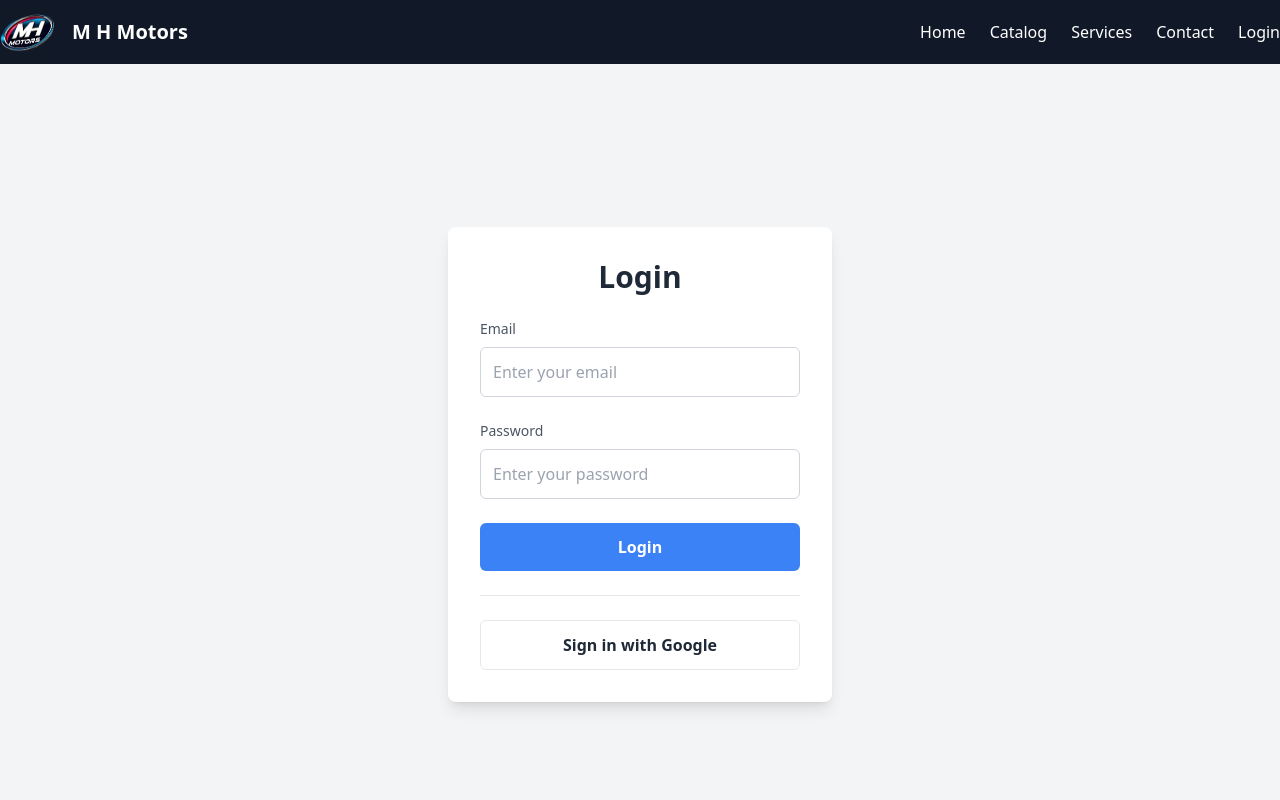
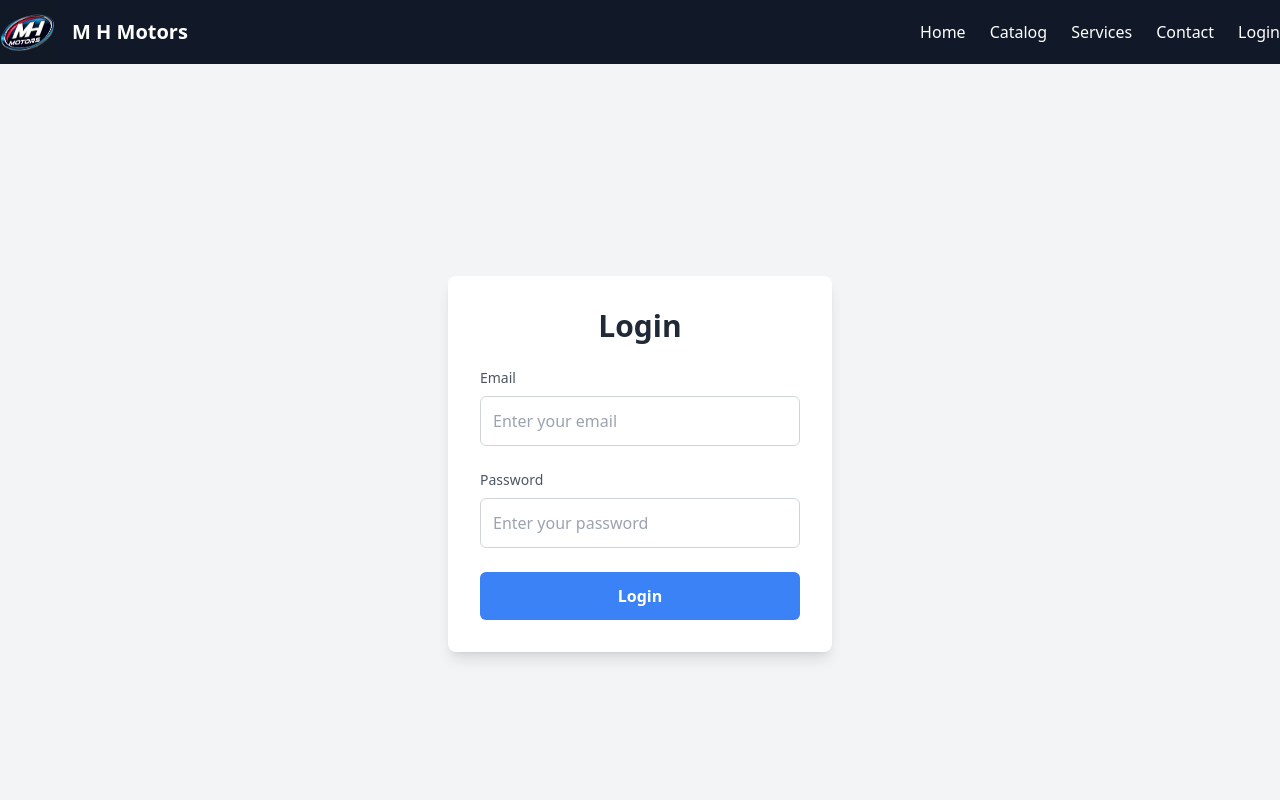
Before and after one commit to sunera321/MH-Motors-Website, a React (Vite) app: page /ownercatalog in a window 1280 px wide. Shown: the top 800 px of the page. Built offline with nearby package versions, Linux system fonts and the light colour scheme.

Commit message:
refactor: remove Google login functionality from the Login component

```diff
--- a/src/page/Loging.tsx
+++ b/src/page/Loging.tsx
@@ -1,5 +1,5 @@
 import React, { useState } from "react";
-import { signInWithEmailAndPassword, GoogleAuthProvider, signInWithPopup } from "firebase/auth";
+import { signInWithEmailAndPassword } from "firebase/auth";
 import { useNavigate } from "react-router-dom";
 import { auth } from "../../firebaseConfig"; // Path to your firebase.js
 
@@ -8,7 +8,6 @@ const Login = () => {
     const [email, setEmail] = useState("");
     const [password, setPassword] = useState("");
     const [error, setError] = useState("");
-    const provider = new GoogleAuthProvider();
 
     const handleLogin = async (e) => {
         e.preventDefault();
@@ -17,19 +16,7 @@ const Login = () => {
             navigate("/ownerdhashbord");
             alert("Login successful!");
             localStorage.setItem("token", "200135606060");
-        } catch (error) {
-            setError(error.message);
-        }
-    };
 
-    const handleGoogleLogin = async () => {
-        try {
-            const result = await signInWithPopup(auth, provider);
-            const user = result.user;
-            console.log("Google Login Successful", user);
-            navigate("/ownerdhashbord");
-            alert("Google login successful!");
-            localStorage.setItem("token", "200135606060");
         } catch (error) {
             setError(error.message);
         }
@@ -72,13 +59,7 @@ const Login = () => {
                         Login
                     </button>
                 </form>
-                <hr className="my-6" />
-                <button
-                    onClick={handleGoogleLogin}
-                    className="w-full py-3 font-semibold text-gray-800 transition duration-300 bg-white border rounded-md hover:bg-gray-100"
-                >
-                    Sign in with Google
-                </button>
+
             </div>
         </div>
     );
```
